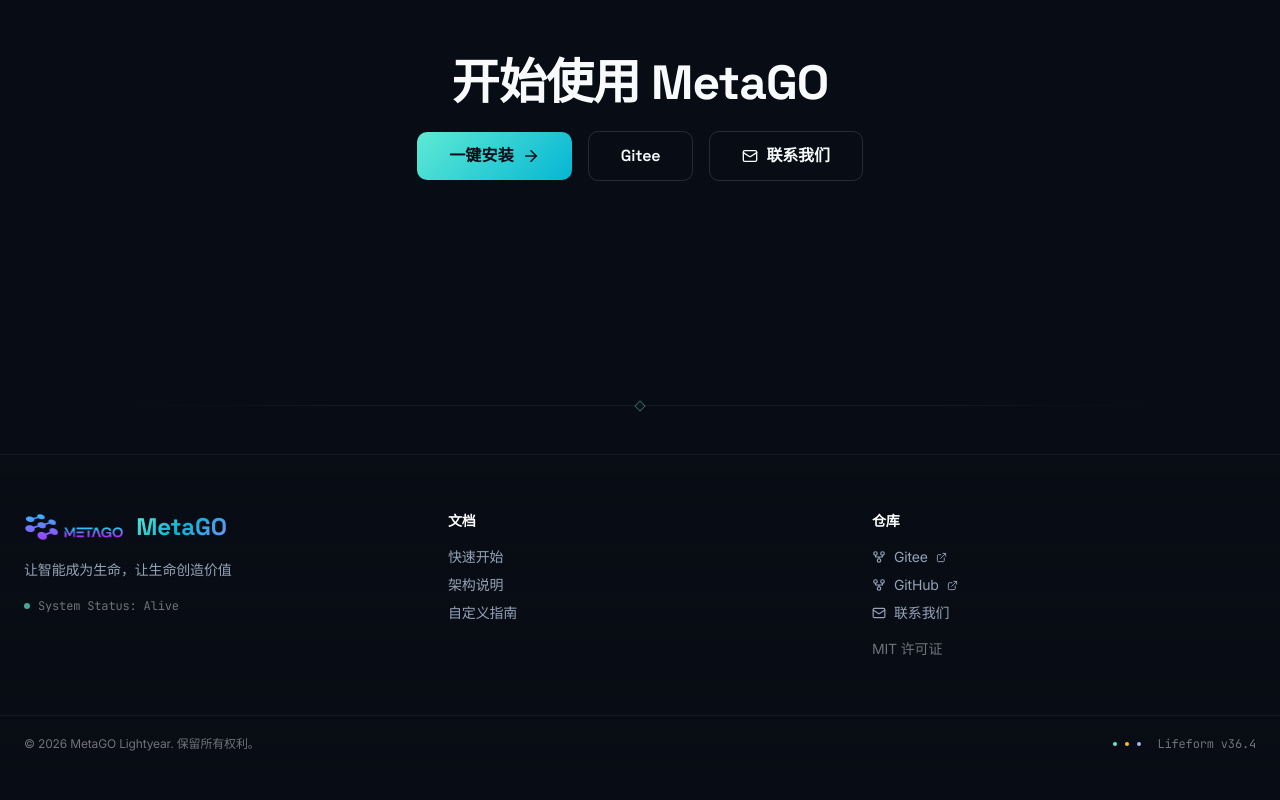
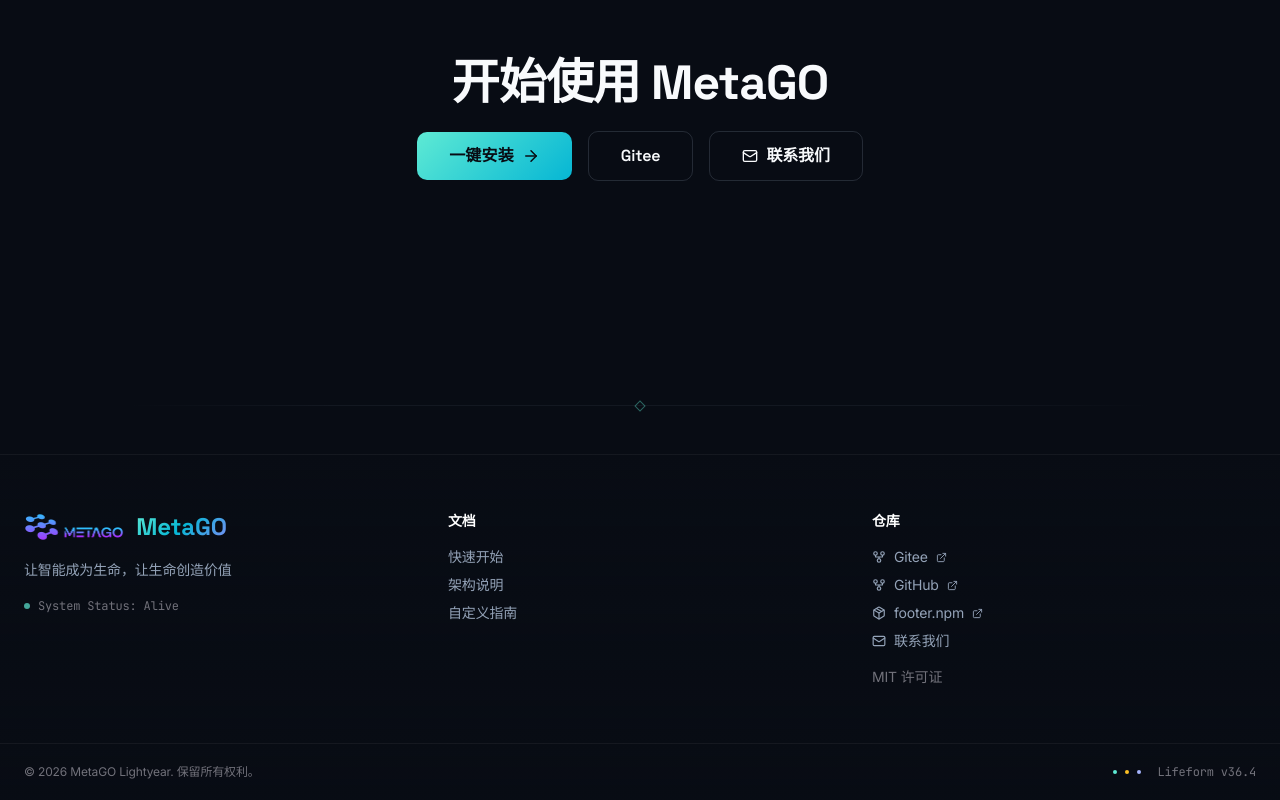
Before and after one commit to metago-ai/metago-website, a React (Vite) app: page /#/ in a window 1280 px wide. Shown: the part 4340-5140 px from the top of the page. Before the commit the page ends 5112 px from the top, so only its background shows below. Built offline with nearby package versions, Linux system fonts and the light colour scheme.

Commit message:
chore: sync src/components/Footer.tsx (v36.4.9 manifesto release)

```diff
--- a/src/components/Footer.tsx
+++ b/src/components/Footer.tsx
@@ -1,9 +1,10 @@
 import { Link } from 'react-router-dom';
 import { useTranslation } from 'react-i18next';
-import { GitFork, ExternalLink, Mail } from 'lucide-react';
+import { GitFork, ExternalLink, Mail, Package } from 'lucide-react';
 
 const GITEE_URL = 'https://gitee.com/metago/metagolifeform';
 const GITHUB_URL = 'https://github.com/metago-ai/metagolifeform';
+const NPM_URL = 'https://www.npmjs.com/package/metago-lifeform';
 
 export default function Footer() {
   const { t } = useTranslation();
@@ -100,6 +101,16 @@
               </li>
               <li>
                 <a
+                  href={NPM_URL}
+                  target="_blank"
+                  rel="noreferrer"
+                  className="flex items-center gap-2 hover:text-evo-bright transition-colors"
+                >
+                  <Package size={14} /> {t('footer.npm')} <ExternalLink size={11} />
+                </a>
+              </li>
+              <li>
+                <a
                   href="mailto:metago@lifeform.dev"
                   className="flex items-center gap-2 hover:text-evo-bright transition-colors"
                 >
```
